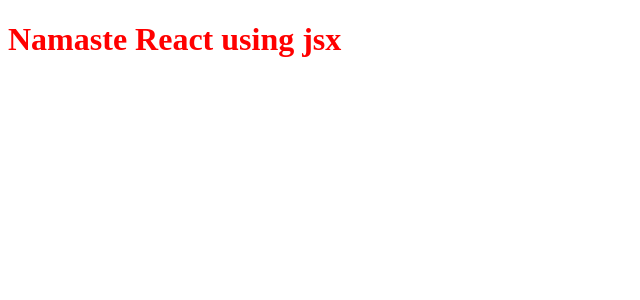
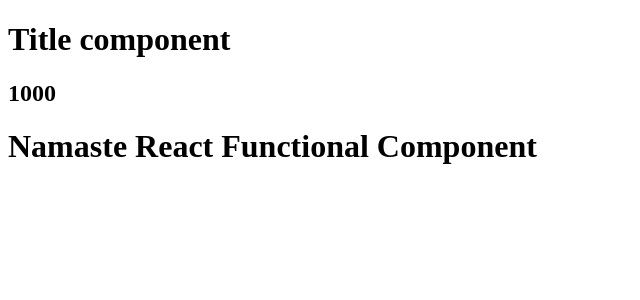
Before and after one commit to iamtanishqsethi/BiteHub, a React (Vite) app: page / in a window 1280 px wide. Shown: the top 300 px of the page, without its empty margins (0-640 px from the left). Built offline with nearby package versions, Linux system fonts and the light colour scheme.

Commit message:
completed ep3

```diff
--- a/App.js
+++ b/App.js
@@ -2,10 +2,36 @@
 import ReactDOM from "react-dom/client";
 
 //React Element(using core react) => object => render => html element
-const heading=React.createElement("h1",{id:"heading"},"Namaste  React")
+// const heading=React.createElement("h1",{id:"heading"},"Namaste  React")
 
-//JSX(transpilled beforit reaches to javascript engine)
-const jsxHeading=<h1 id="heading">Namaste React using jsx</h1>//react element
+//JSX(transpiled before it reaches to javascript engine)- parcel-> Babel
+const heading=<h1 id="heading" className="head">Namaste React using jsx</h1>//react element
+//JSX -> React.createElement->react element - js object->html element
+
+//React  functional component
+//Class based components(old)
+//Functional components(new)
+const Title=()=>(
+    <h1>Title component</h1>
+)
+const num=1000
+//component inside a component is Component Composition
+const HeadingComponent=()=>(
+    <div id="container">
+        <Title/>
+        <h2>
+            {//here we can inject any js code and can any react element in it as well
+
+                num
+            }
+        </h2>
+
+        <h1>Namaste React Functional Component</h1>
+    </div>
+);
+//for the above code we can write it without using {} and it will not include any return statement
+
 
 const root= ReactDOM.createRoot(document.getElementById("root"))
-root.render(jsxHeading)
+// root.render(HeadingComponent)//cannot render it like this as it is a component
+root.render(<HeadingComponent/>)//this syntax is understood by babel
```
